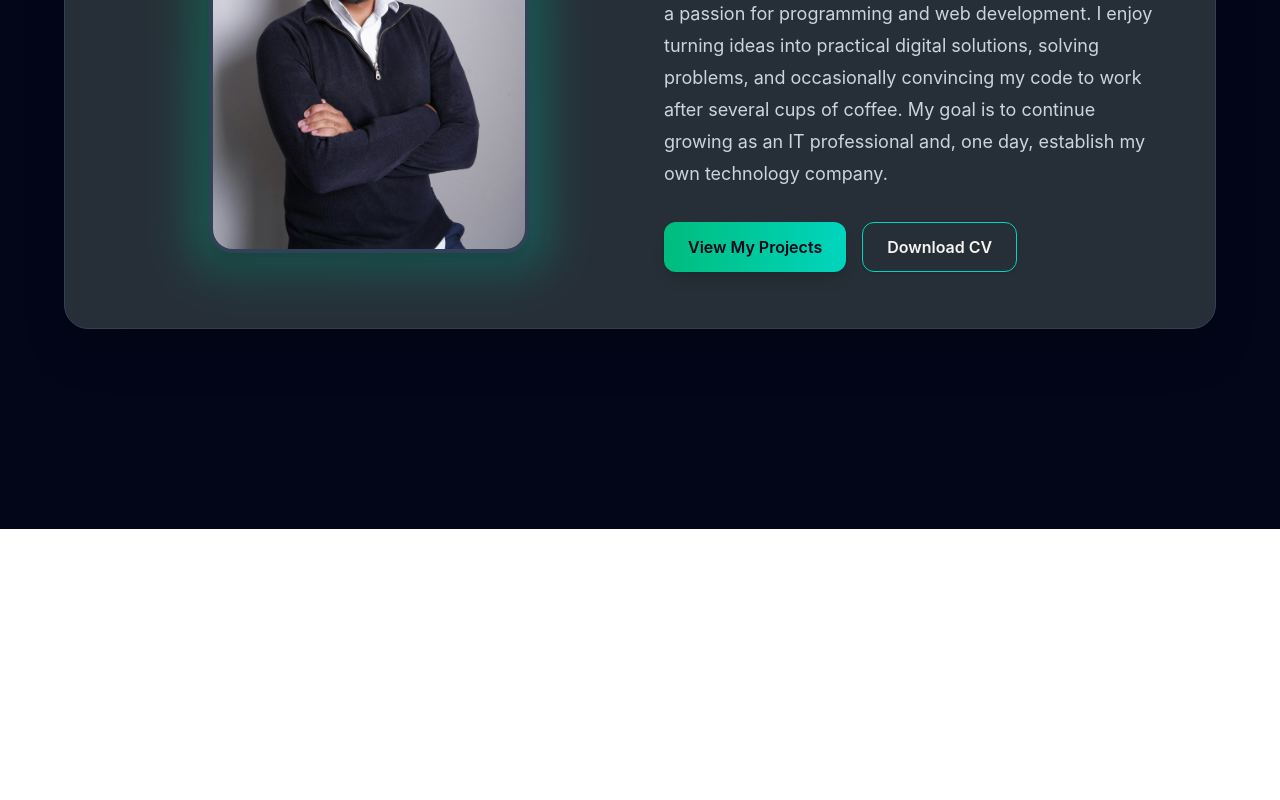
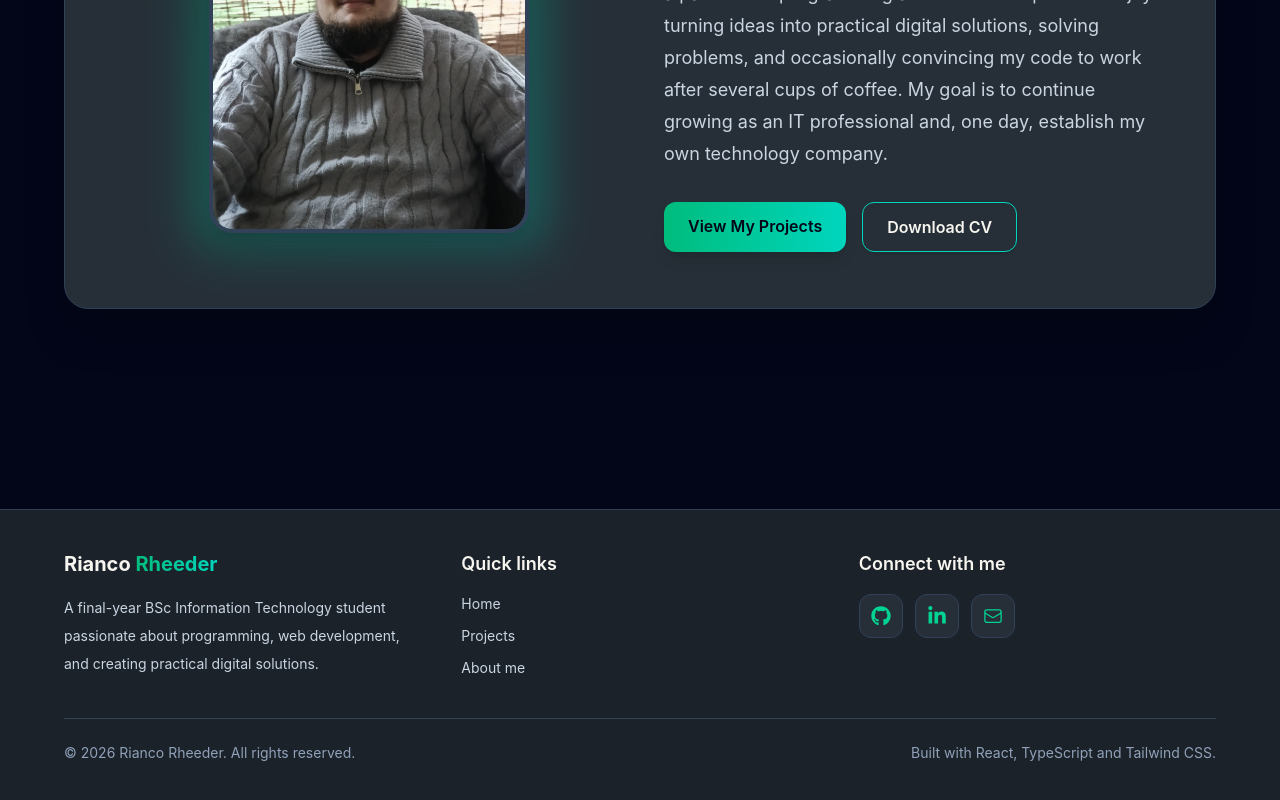
Before and after one commit to Rianco-create/virtual-cv-portfolio, a React (Vite) app: page / in a window 1280 px wide. Shown: the part 348-1148 px from the top of the page. Before the commit the page ends 877 px from the top, so only its background shows below. Built offline with nearby package versions, Linux system fonts and the light colour scheme.

Commit message:
update
home page foto

added the footer

added contact to topbar

added button Functions

```diff
--- /dev/null
+++ b/src/components/footer.tsx
@@ -0,0 +1,96 @@
+import { Link } from "react-router-dom";
+import { FaGithub, FaLinkedinIn } from "react-icons/fa";
+import { HiOutlineEnvelope } from "react-icons/hi2";
+
+export default function Footer() {
+  const currentYear = new Date().getFullYear();
+
+  return (
+    <footer className="border-t border-slate-700 bg-[#1b2229] px-5 py-10 text-[#F7F5EF] sm:px-8 lg:px-16">
+      <div className="mx-auto grid w-full max-w-6xl grid-cols-1 gap-10 md:grid-cols-3">
+        {/* About */}
+        <div>
+          <h2 className="text-xl font-bold">
+            Rianco{" "}
+            <span className="bg-gradient-to-r from-emerald-500 to-teal-400 bg-clip-text text-transparent">
+              Rheeder
+            </span>
+          </h2>
+
+          <p className="mt-4 max-w-sm text-sm leading-7 text-slate-300">
+            A final-year BSc Information Technology student passionate about
+            programming, web development, and creating practical digital
+            solutions.
+          </p>
+        </div>
+
+        {/* Navigation */}
+        <div>
+          <h2 className="text-lg font-semibold">Quick links</h2>
+
+          <nav className="mt-4 flex flex-col items-start gap-3 text-sm text-slate-300">
+            <Link to="/" className="transition hover:text-emerald-400">
+              Home
+            </Link>
+
+            <Link
+              to="/Projects"
+              className="transition hover:text-emerald-400"
+            >
+              Projects
+            </Link>
+
+            <Link to="/About" className="transition hover:text-emerald-400">
+              About me
+            </Link>
+          </nav>
+        </div>
+
+        {/* Social links */}
+        <div>
+          <h2 className="text-lg font-semibold">Connect with me</h2>
+
+          <div className="mt-4 flex gap-3">
+            <a
+              href="https://github.com/your-username"
+              target="_blank"
+              rel="noreferrer"
+              aria-label="Visit my GitHub profile"
+              className="flex h-11 w-11 items-center justify-center rounded-xl border border-slate-700 bg-[#262F37] text-emerald-400 transition hover:-translate-y-1 hover:border-emerald-400"
+            >
+              <FaGithub className="h-5 w-5" />
+            </a>
+
+            <a
+              href="https://linkedin.com/in/your-profile"
+              target="_blank"
+              rel="noreferrer"
+              aria-label="Visit my LinkedIn profile"
+              className="flex h-11 w-11 items-center justify-center rounded-xl border border-slate-700 bg-[#262F37] text-emerald-400 transition hover:-translate-y-1 hover:border-emerald-400"
+            >
+              <FaLinkedinIn className="h-5 w-5" />
+            </a>
+
+            <a
+              href="mailto:your-email@example.com"
+              aria-label="Send me an email"
+              className="flex h-11 w-11 items-center justify-center rounded-xl border border-slate-700 bg-[#262F37] text-emerald-400 transition hover:-translate-y-1 hover:border-emerald-400"
+            >
+              <HiOutlineEnvelope className="h-5 w-5" />
+            </a>
+          </div>
+        </div>
+      </div>
+
+      <div className="mx-auto mt-10 flex w-full max-w-6xl flex-col gap-3 border-t border-slate-700 pt-6 text-center text-sm text-slate-400 sm:flex-row sm:items-center sm:justify-between sm:text-left">
+        <p>
+          © {currentYear} Rianco Rheeder. All rights reserved.
+        </p>
+
+        <p>
+          Built with React, TypeScript and Tailwind CSS.
+        </p>
+      </div>
+    </footer>
+  );
+}
--- a/src/components/pageComponents/about/intro.tsx
+++ b/src/components/pageComponents/about/intro.tsx
@@ -3,34 +3,46 @@ import { SlDiamond } from "react-icons/sl";
 
 export default function Intro() {
   return (
-      <main className="bg-slate-950 flex flex-col md:flex-row w-full px-5 py-12 sm:px-8 sm:py-16 lg:py-24 lg:gap-0 lg:px-4 justify-center items-center gap-12 md:gap-8">
+    <main className="flex w-full flex-col items-center justify-center gap-12 bg-slate-950 px-5 py-12 sm:px-8 sm:py-16 md:flex-row md:gap-8 lg:gap-0 lg:px-4 lg:py-24">
+      {/* Greeting */}
+      <div className="w-full max-w-xl text-center md:w-1/2 md:text-left">
+        <p className="bg-gradient-to-r from-emerald-500 to-teal-400 bg-clip-text text-transparent">
+          About Me
+        </p>
 
-        {/* greeting */}
-        <div className="w-full max-w-xl md:w-1/2 text-center md:text-left ">
-            <p className="bg-gradient-to-r from-emerald-500 to-teal-400 bg-clip-text text-transparent">About Me</p>
         <h1 className="text-4xl font-bold leading-[1.15] text-[#F7F5EF] md:text-6xl">
-                Hi , I'm  <span className="bg-gradient-to-r from-emerald-500 to-teal-400 bg-clip-text text-transparent">Rianco</span>
+          Hi, I&apos;m{" "}
+          <span className="bg-gradient-to-r from-emerald-500 to-teal-400 bg-clip-text text-transparent">
+            Rianco
+          </span>
           <br />
-                <span className="bg-gradient-to-r from-emerald-500 to-teal-400 bg-clip-text text-transparent">Rheeder</span>
+          <span className="bg-gradient-to-r from-emerald-500 to-teal-400 bg-clip-text text-transparent">
+            Rheeder
+          </span>
         </h1>
 
-
-            <p className="text-slate-300 text-base leading-7 sm:text-lg sm:leading-8 py-8">
-                A final-year <span className="font-bold">BSc Information Technology</span>  student with a passion for programming,
-                web development, and creating practical digital solutions. I enjoy solving problems,
-                learning new technologies, and turning ideas into functional websites and applications.
+        <p className="py-8 text-base leading-7 text-slate-300 sm:text-lg sm:leading-8">
+          A final-year{" "}
+          <span className="font-bold">BSc Information Technology</span>{" "}
+          student with a passion for programming, web development, and creating
+          practical digital solutions. I enjoy solving problems, learning new
+          technologies, and turning ideas into functional websites and
+          applications.
         </p>
 
-            <button className="flex items-center gap-2 bg-gradient-to-r from-emerald-500 to-teal-400  py-3 px-3 border-4 rounded-2xl font-semibold tracking-wide text-slate-950 mx-auto md:mx-0">
-                Discover more  <SlDiamond/>
-            </button>
+        <a
+          href="#technology"
+          className="mx-auto flex w-fit items-center gap-2 rounded-2xl border-4 bg-gradient-to-r from-emerald-500 to-teal-400 px-3 py-3 font-semibold tracking-wide text-slate-950 md:mx-0"
+        >
+          Discover more
+          <SlDiamond />
+        </a>
       </div>
 
-       {/* wheel */}
+      {/* Wheel */}
       <div className="w-full max-w-xl md:w-1/2">
         <TechWheel />
       </div>
-
     </main>
   );
 }
--- a/src/components/topBar.tsx
+++ b/src/components/topBar.tsx
@@ -44,16 +44,23 @@ function TopBar() {
         >
           About me
         </Link>
+
+         <Link
+          to="/Contact"
+          className="transition hover:text-emerald-400"
+        >
+          Contact
+        </Link>
       </nav>
 
       {/* Hire Me button */}
       <div>
-        <button
-          type="button"
+        <Link
+          to="/Contact"
           className="rounded-lg bg-gradient-to-r from-emerald-500 to-teal-400 px-5 py-2.5 font-semibold text-slate-950 transition hover:opacity-90 focus:outline-none focus:ring-2 focus:ring-emerald-400"
         >
           Hire Me!
-        </button>
+        </Link>
       </div>
 
       {/* Mobile navigation */}
@@ -89,6 +96,16 @@ function TopBar() {
                 About me
               </Link>
             </li>
+
+            <li>
+              <Link
+                to="/Contact"
+                onClick={() => setIsOpen(false)}
+                className="block transition hover:text-emerald-400"
+              >
+                Contact
+              </Link>
+            </li>
           </ul>
         </nav>
       )}
--- a/src/pages/about.tsx
+++ b/src/pages/about.tsx
@@ -7,42 +7,43 @@ import TechS from "../components/pageComponents/about/techSection";
 export default function About() {
   return (
     <main className="min-h-screen bg-slate-950">
-
       {/* Intro */}
       <section className="px-5 sm:px-8 lg:px-16">
         <div className="mx-auto w-full max-w-6xl">
           <Intro />
         </div>
-
       </section>
 
-        {/* tech stack */}
-        <section className="px-5 sm:px-8 lg:px-16">
+      {/* Technology */}
+      <section
+        id="technology"
+        className="scroll-mt-20 px-5 sm:px-8 lg:px-16"
+      >
         <div className="mx-auto w-full max-w-6xl">
           <TechS />
         </div>
       </section>
 
-        {/* aviation */}
+      {/* Aviation */}
       <section className="px-5 py-20 sm:px-8 lg:px-16">
         <div className="mx-auto w-full max-w-6xl">
           <AviationSection />
         </div>
       </section>
 
-        {/* qualities  */}
+      {/* Qualities */}
       <section className="px-5 py-5 sm:px-8 lg:px-16">
         <div className="mx-auto w-full max-w-6xl">
           <Qualities />
         </div>
       </section>
 
+      {/* Future */}
       <section className="px-5 py-5 sm:px-8 lg:px-16">
         <div className="mx-auto w-full max-w-6xl">
           <Future />
         </div>
       </section>
-
     </main>
   );
 }
--- a/src/pages/home.tsx
+++ b/src/pages/home.tsx
@@ -1,4 +1,5 @@
-import profilePic from "../content/willian-souza-p5BoBF0XJUA-unsplash.jpg";
+import profilePic from "../content/ppic.jpeg";
+import { Link } from "react-router-dom";
 
 export default function Home() {
   return (
@@ -41,12 +42,12 @@ export default function Home() {
           </p>
 
           <div className="mt-8 flex flex-col justify-center gap-4 sm:flex-row md:justify-start">
-            <button
-              type="button"
-              className="rounded-xl bg-gradient-to-r from-emerald-500 to-teal-400 px-6 py-3 font-semibold text-slate-950 shadow-lg transition duration-300 hover:-translate-y-1 hover:shadow-xl"
-            >
-              View My Projects
-            </button>
+                <Link
+                  to="/Projects"
+                  className="rounded-xl bg-gradient-to-r from-emerald-500 to-teal-400 px-6 py-3 font-semibold text-slate-950 shadow-lg transition duration-300 hover:-translate-y-1 hover:shadow-xl"
+                >
+                  View My Projects
+                </Link>
 
             <button
               type="button"
--- a/src/pages/projects.tsx
+++ b/src/pages/projects.tsx
@@ -1,4 +1,5 @@
 import ProjectSlider from "../components/pageComponents/projectSlider";
+
 
 
 export default function Projects() {
--- a/src/routes/RootLayout.tsx
+++ b/src/routes/RootLayout.tsx
@@ -1,5 +1,6 @@
 import { Outlet } from "react-router-dom";
 import TopBar from "../components/topBar";
+import Footer from "../components/footer";
 
 export default function RootLayout() {
   return (
@@ -12,6 +13,9 @@ export default function RootLayout() {
       <main >
         <Outlet />
       </main>
+
+      <Footer />
+
     </div>
   );
 }
```
Also changed, not shown: src/content/ppic.jpeg (added). Lines whose indentation alone changed are shown as unchanged.
